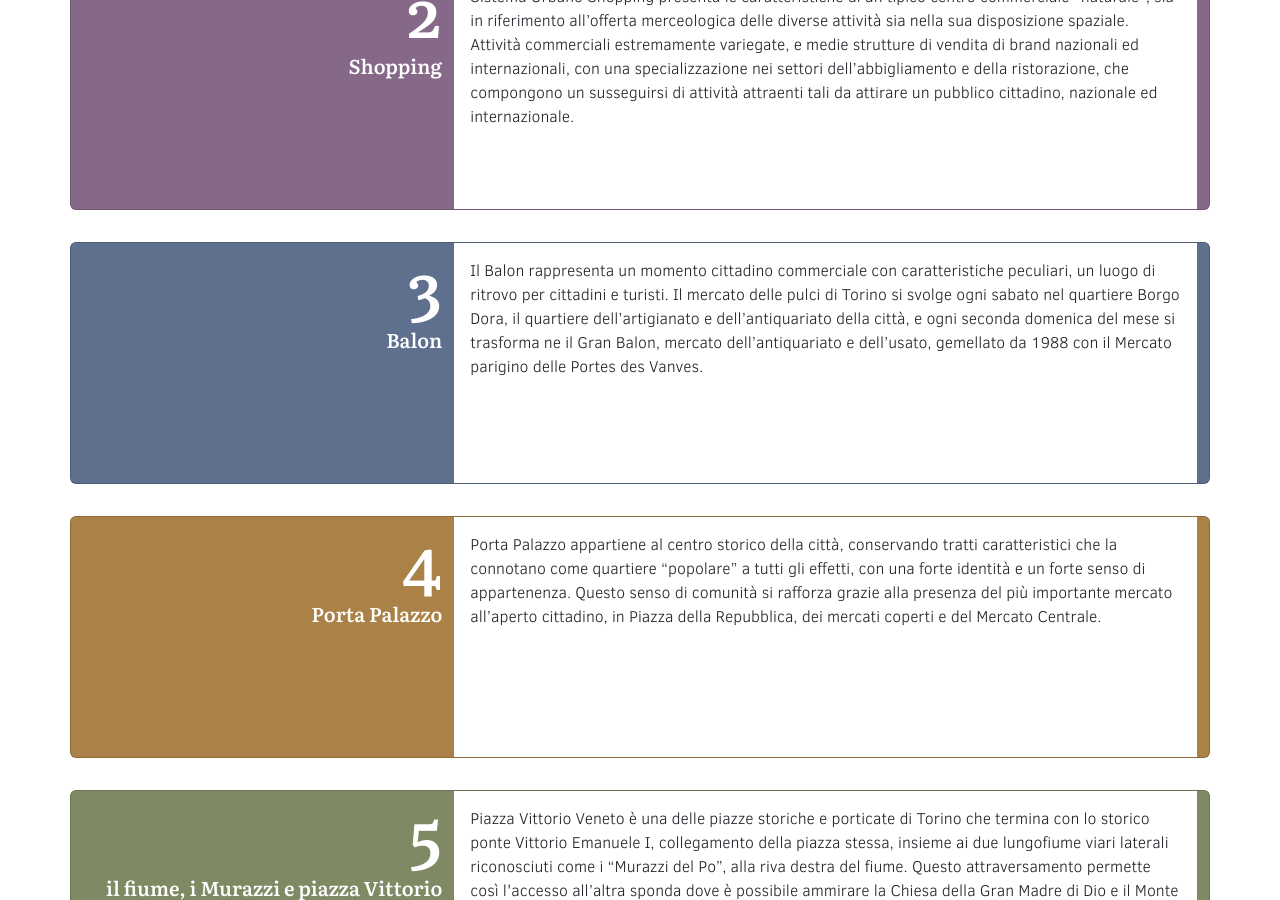
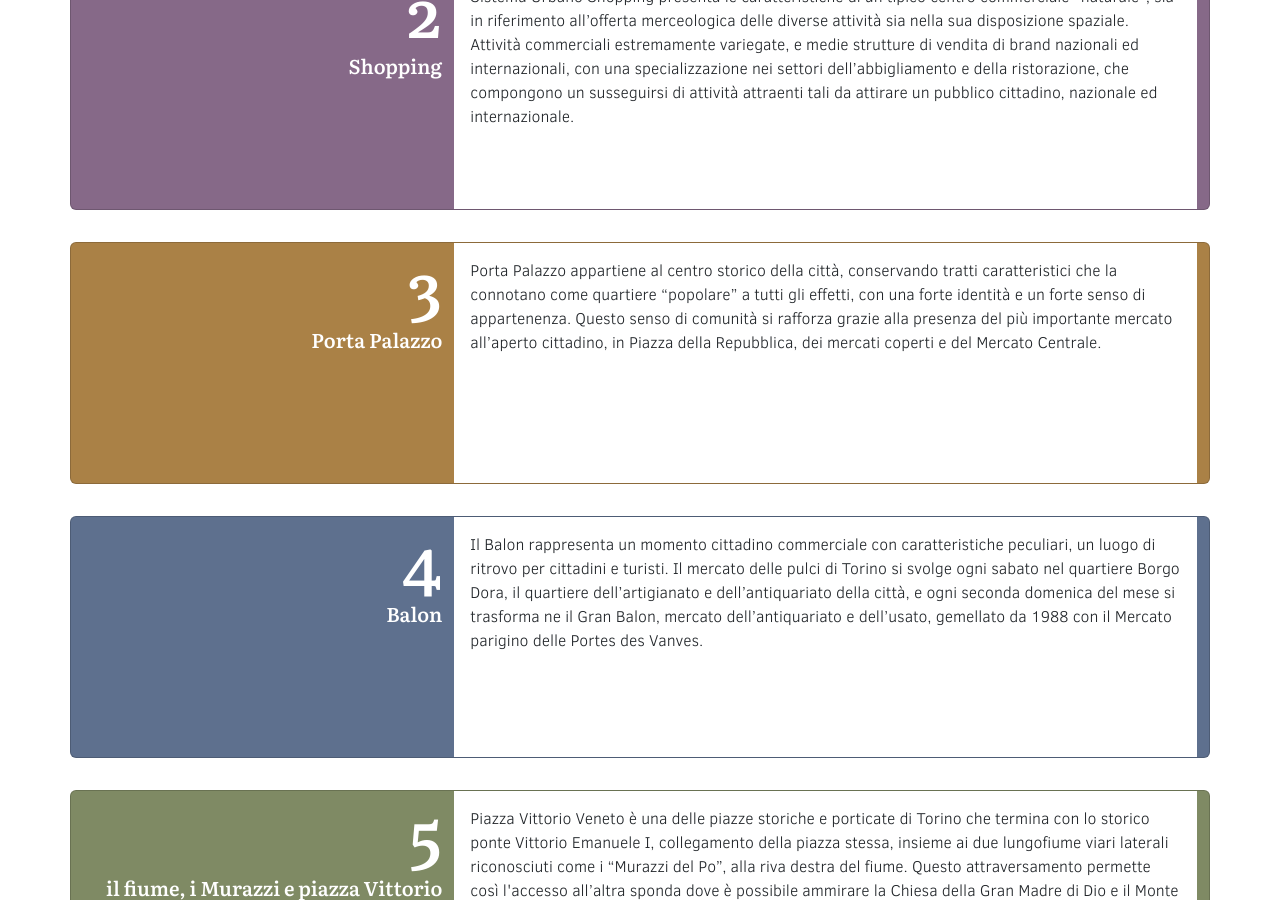
Before and after one commit to duz9/duc-torino, a Jekyll site: the page built from _pages/aree.html, in a window 1280 px wide and 900 px high, scrolled down 1190 px. Built offline with Jekyll 4.4.1, drawn with Linux system fonts in a browser that asks for light colours.

Commit message:
Fix links

```diff
--- a/_includes/aree.html
+++ b/_includes/aree.html
@@ -12,7 +12,7 @@
     <div class="row">
       <div class="col-md-3 col-6 mb-4">
         <div class="card text-bg-dark">
-          <a href="{{ site.baseurl}}/aree/#area1" class="nav-link link-white">
+          <a href="/aree/#area1" class="nav-link link-white">
             <img src="assets/img/area-cultura.jpg" class="card-img" alt="Cultura">
             <div class="card-img-overlay">
               <h5 class="card-title">Cultura</h5>
--- a/_pages/aree.html
+++ b/_pages/aree.html
@@ -23,7 +23,7 @@
 <div class="container aree pb-5">
   <div class="row">
 
-    <div class="card cultura mb-3 mt-3">
+    <div id="area1" class="card cultura mb-3 mt-3">
       <div class="row g-0">
         <div class="col-md-4">
           <h1 class="card-title text-end">1</h1>
@@ -37,7 +37,7 @@
       </div>
     </div>
 
-    <div class="card shopping mb-3 mt-3">
+    <div id="area2" class="card shopping mb-3 mt-3">
       <div class="row g-0">
         <div class="col-md-4">
           <h1 class="card-title text-end">2</h1>
@@ -51,10 +51,24 @@
       </div>
     </div>
 
-    <div class="card balon mb-3 mt-3">
+    <div id="area3" class="card porta-palazzo mb-3 mt-3">
       <div class="row g-0">
         <div class="col-md-4">
           <h1 class="card-title text-end">3</h1>
+          <h5 class="card-title text-end">Porta Palazzo</h5>
+        </div>
+        <div class="col-md-8">
+          <div class="card-body">
+            <p class="card-text">Porta Palazzo appartiene al centro storico della città, conservando tratti caratteristici che la connotano come quartiere “popolare” a tutti gli effetti, con una forte identità e un forte senso di appartenenza. Questo senso di comunità si rafforza grazie alla presenza del più importante mercato all’aperto cittadino, in Piazza della Repubblica, dei mercati coperti e del Mercato Centrale.</p>
+          </div>
+        </div>
+      </div>
+    </div>
+
+    <div id="area4" class="card balon mb-3 mt-3">
+      <div class="row g-0">
+        <div class="col-md-4">
+          <h1 class="card-title text-end">4</h1>
           <h5 class="card-title text-end">Balon</h5>
         </div>
         <div class="col-md-8">
@@ -65,21 +79,7 @@
       </div>
     </div>
 
-    <div class="card porta-palazzo mb-3 mt-3">
-      <div class="row g-0">
-        <div class="col-md-4">
-          <h1 class="card-title text-end">4</h1>
-          <h5 class="card-title text-end">Porta Palazzo</h5>
-        </div>
-        <div class="col-md-8">
-          <div class="card-body">
-            <p class="card-text">Porta Palazzo appartiene al centro storico della città, conservando tratti caratteristici che la connotano come quartiere “popolare” a tutti gli effetti, con una forte identità e un forte senso di appartenenza. Questo senso di comunità si rafforza grazie alla presenza del più importante mercato all’aperto cittadino, in Piazza della Repubblica, dei mercati coperti e del Mercato Centrale.</p>
-          </div>
-        </div>
-      </div>
-    </div>
-
-    <div class="card piazza-vittorio mb-3 mt-3">
+    <div id="area5" class="card piazza-vittorio mb-3 mt-3">
       <div class="row g-0">
         <div class="col-md-4">
           <h1 class="card-title text-end">5</h1>
@@ -93,7 +93,7 @@
       </div>
     </div>
 
-    <div class="card porta-nuova mb-3 mt-3">
+    <div id="area6" class="card porta-nuova mb-3 mt-3">
       <div class="row g-0">
         <div class="col-md-4">
           <h1 class="card-title text-end">6</h1>
@@ -107,7 +107,7 @@
       </div>
     </div>
 
-    <div class="card porta-susa mb-3 mt-3">
+    <div id="area7" class="card porta-susa mb-3 mt-3">
       <div class="row g-0">
         <div class="col-md-4">
           <h1 class="card-title text-end">7</h1>
@@ -121,7 +121,7 @@
       </div>
     </div>
 
-    <div class="card quadrilatero mb-3 mt-3">
+    <div id="area8" class="card quadrilatero mb-3 mt-3">
       <div class="row g-0">
         <div class="col-md-4">
           <h1 class="card-title text-end">8</h1>
```
